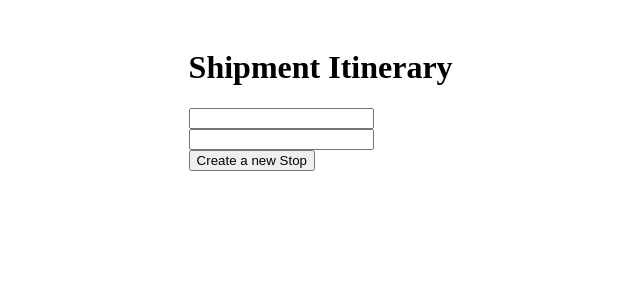
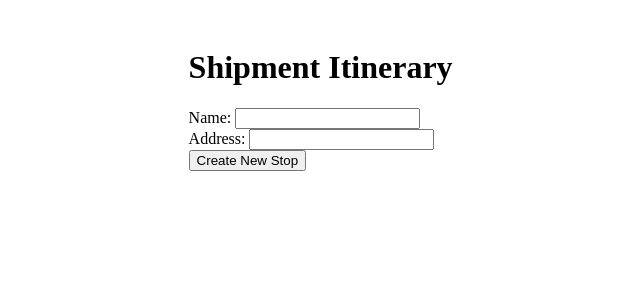
Before and after one commit to m-camacho/shipmentitinerary, a React app: page / in a window 1280 px wide. Shown: the top 300 px of the page, without its empty margins (23-663 px from the left). Built offline with nearby package versions, Linux system fonts and the light colour scheme.

Commit message:
Minor improvements to StopForm component

```diff
--- a/src/components/App.jsx
+++ b/src/components/App.jsx
@@ -1,12 +1,12 @@
 import React from 'react';
-import UpsertStop from './UpsertStop';
+import StopForm from './StopForm';
 
 class App extends React.Component {
     render() {
         return (
             <div className="app-container">
                 <h1>Shipment Itinerary</h1>
-                <UpsertStop/>
+                <StopForm buttonLabel="Create New Stop" onSubmit={ (stop) => console.log(stop) }/>
             </div>
         );
     }
--- /dev/null
+++ b/src/components/StopForm.jsx
@@ -0,0 +1,53 @@
+import React from 'react';
+import PropTypes from 'prop-types';
+
+class StopForm extends React.Component {
+    constructor(props) {
+        super(props);
+        this.state = {
+            name: props.name || '',
+            address: props.address ||  ''
+        };
+        this.handleChange = this.handleChange.bind(this);
+        this.submitStop = this.submitStop.bind(this);
+    }
+
+    handleChange(event) {
+        const { name, value } = event.target;
+        this.setState({
+            [name]: value
+        });
+    }
+
+    submitStop() {
+        const { name, address } = this.state;
+        const { onSubmit } = this.props;
+        onSubmit({ name,  address});
+    }
+
+    render() {
+        const { buttonLabel } = this.props;
+        return (
+            <div className="upsert-stop-form">
+                <div>
+                    Name: <input type="text" name="name" value={this.state.name} onChange={this.handleChange}/>
+                </div>
+                <div>
+                    Address: <input type="text" name="address" value={this.state.address} onChange={this.handleChange}/>
+                </div>
+                <button onClick={this.submitStop}>{ buttonLabel }</button>
+            </div>
+        );
+    }
+}
+
+StopForm.propTypes = {
+    buttonLabel: PropTypes.string,
+    onSubmit: PropTypes.func.isRequired,
+};
+
+StopForm.defaultProps = {
+    buttonLabel: 'Submit'
+};
+
+export default StopForm;
--- a/src/components/UpsertStop.jsx
+++ /dev/null
@@ -1,19 +0,0 @@
-import React from 'react';
-
-class UpsertStop extends React.Component {
-    render() {
-        return (
-            <div className="upsert-stop-form">
-                <div>
-                    <input type="text"/>
-                </div>
-                <div>
-                    <input type="text"/>
-                </div>
-                <button>Create a new Stop</button>
-            </div>
-        );
-    }
-}
-
-export default UpsertStop;
```
